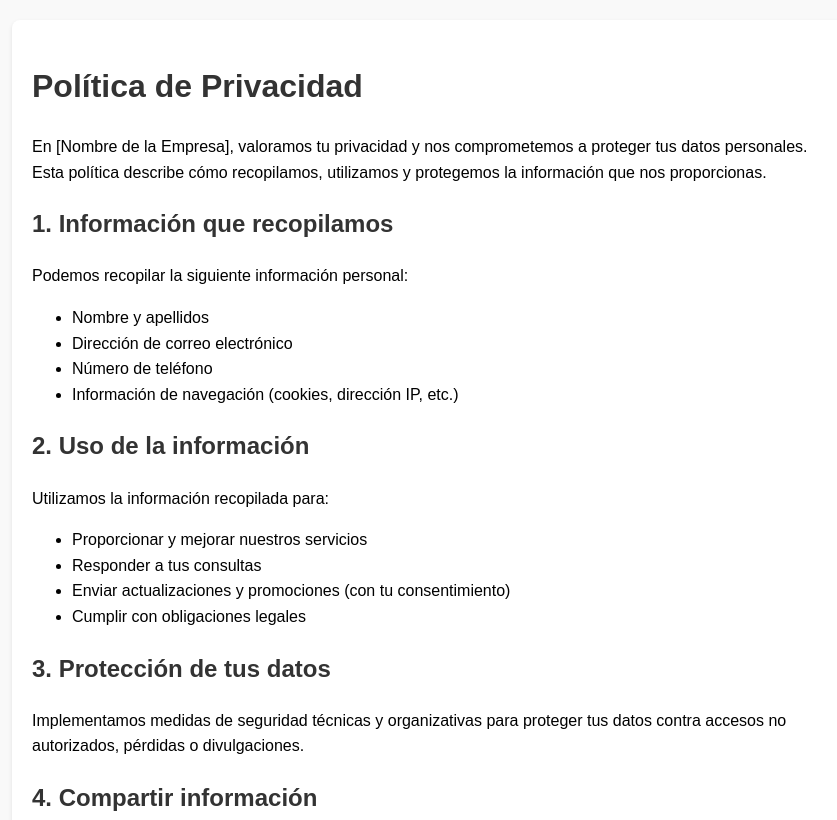
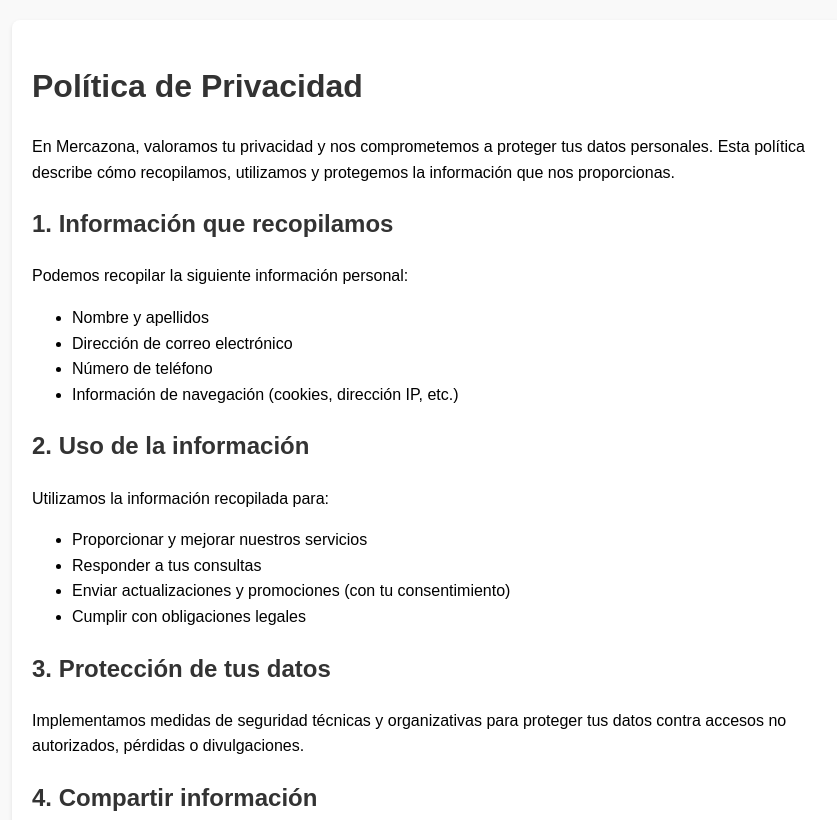
Before and after one commit to Arnaugn/Mercazona, a plain HTML site: page politica_priv.html in a window 1280 px wide. Shown: the top 820 px of the page, without its empty margins (208-1045 px from the left). Drawn offline with Linux system fonts and the light colour scheme.

Commit message:
Update politica_priv.html

```diff
--- a/politica_priv.html
+++ b/politica_priv.html
@@ -9,7 +9,7 @@
 <body>
     <div class="container">
         <h1>Política de Privacidad</h1>
-        <p>En [Nombre de la Empresa], valoramos tu privacidad y nos comprometemos a proteger tus datos personales. Esta política describe cómo recopilamos, utilizamos y protegemos la información que nos proporcionas.</p>
+        <p>En Mercazona, valoramos tu privacidad y nos comprometemos a proteger tus datos personales. Esta política describe cómo recopilamos, utilizamos y protegemos la información que nos proporcionas.</p>
 
         <h2>1. Información que recopilamos</h2>
         <p>Podemos recopilar la siguiente información personal:
```
